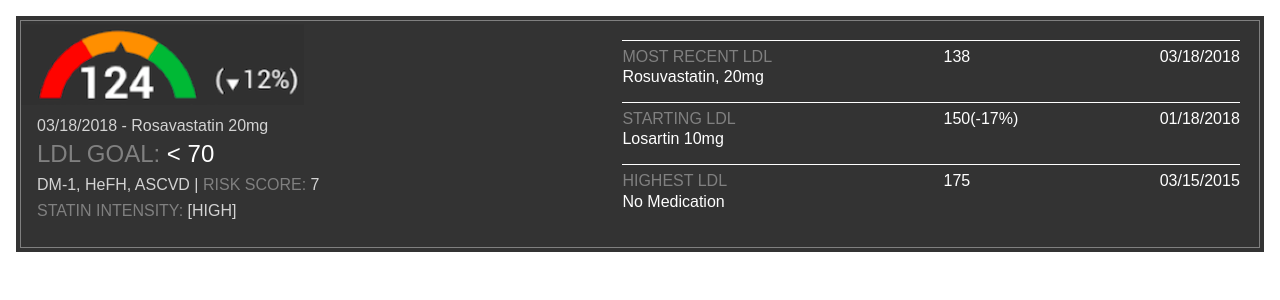
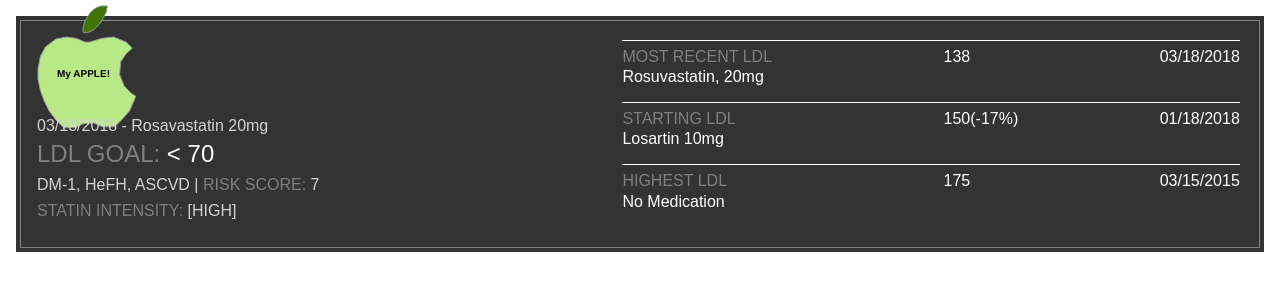
Before and after one commit to LeslieWilson/grockbox-mockup, a React (Create React App) app in the folder grockbox/: page / in a window 1280 px wide. Shown: the top 300 px of the page. Built offline with nearby package versions, Linux system fonts and the light colour scheme.

Commit message:
added picture

```diff
--- a/grockbox/src/Components/LDLsummaryContainer.js
+++ b/grockbox/src/Components/LDLsummaryContainer.js
@@ -5,8 +5,8 @@ import LDLsummaryRight from './LDLsummaryRight';
 const LDLsummaryContainer = props => {
     return(
         <div className= "entireThing">
-        <LDLsummaryLeft />
-        <LDLsummaryRight />
+            <LDLsummaryLeft />
+            <LDLsummaryRight />
         </div>
     )
 }
--- a/grockbox/src/Components/LDLsummaryLeft.js
+++ b/grockbox/src/Components/LDLsummaryLeft.js
@@ -1,6 +1,4 @@
 import React, {Component} from 'react';
-import image from './image.png'
-
 
 
 
@@ -8,8 +6,24 @@ const LDLsummaryLeft = props =>{
     return(
         <div className = "entireLeftSide">
             <div className = "image">
-        <img  src = {image}/>
 
+
+            <svg width="100px" height="124px" viewBox="0 0 100 124" version="1.1" >
+
+                <desc>Created with Sketch.</desc>
+                <defs></defs>
+                <g id="mypage" stroke="none" stroke-width="1" fill="none" fill-rule="evenodd">
+                    <g id="Artboard-2" transform="translate(-463.000000, -251.000000)">
+                        <g id="myapple" transform="translate(464.000000, 252.000000)">
+                            <polygon id="Path-2" stroke="#979797" stroke-width="1" fill="#B8E986" fill-rule="nonzero" points="37.6969063 32.2486699 28.7269559 31 17.8479133 33.021364 7.38446505 41.0247392 2.40629591 50.3366939 0 62.7342362 0 73.1613612 2.40629591 84.7046 6.27542727 95.1935217 11.0733955 104.755965 17.8479133 113.906117 25.635236 121.619378 37.6969063 121.619378 45.5026264 117.650239 55.767948 116.935568 64.1793698 120.811304 76.5514386 120.811304 83.6236182 113.906117 91.6850161 104.755965 97.8627953 90.3063965 92.8247164 86.8825785 86.1421859 79.9321052 81.5758373 68.3893382 82.7815797 55.6040337 88.3428074 47.393569 94.2465113 42.3083171 88.3428074 36.100819 75.5197646 31 64.1793698 32.2486699 51.4072738 36.100819 46.8635682 36.100819 42.3717529 34.1247411"></polygon>
+                            <text id="My-APPLE!" font-family="Helvetica-Bold, Helvetica" font-size="10" font-weight="bold" fill="#000000">
+                                <tspan x="19.0131836" y="71">My APPLE!</tspan>
+                            </text>
+                            <path d="M63.4086701,0 C60.7385139,0.4642691 58.2460486,1.57487931 55.9312742,3.33183063 C52.4591126,5.96725761 52.5573172,6.34827161 50.0016252,10.1761646 C47.4459333,14.0040575 46.86983,15.0105803 45.7867156,18.5262614 C45.0646393,20.8700488 44.839624,23.3774522 45.1116696,26.0484717 C46.1265669,26.9951708 47.9897441,26.9951708 50.7012012,26.0484717 C54.7683868,24.628423 55.0076813,24.4857941 58.395593,21.41042 C60.6542007,19.3601706 62.5535439,16.8538679 64.0936224,13.8915119 L68.1566349,6.3678864 L69.3218086,0 L64.0936224,0" id="Path-3" stroke="#979797" stroke-width="1" fill="#417505" fill-rule="nonzero"></path>
+                        </g>
+                    </g>
+                </g>
+            </svg>
 
             </div>
             <p className = "P1">03/18/2018 - Rosavastatin 20mg</p>
--- a/grockbox/src/Components/LDLsummaryRightcomponent.js
+++ b/grockbox/src/Components/LDLsummaryRightcomponent.js
@@ -9,14 +9,8 @@ const LDLsummaryRightcomponent = props =>{
                 <div className = "date">{props.date}</div>
             </div>
             <p className = "name">{props.name}</p>
-
         </div>
     )
-
 }
 
-
-
-
-
 export default LDLsummaryRightcomponent
```
Also changed, not shown: grockbox/src/Components/LDLsummaryRight.js (+2 -7 lines), grockbox/src/scraps.js (+15 -9 lines), grockbox/src/Components/apple.png (added). Lines whose indentation alone changed are shown as unchanged.
